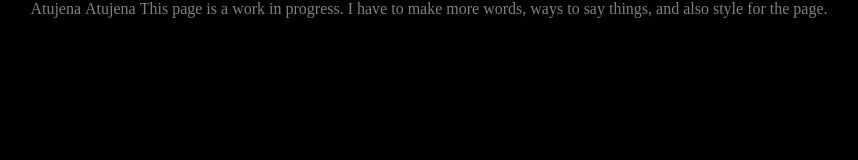
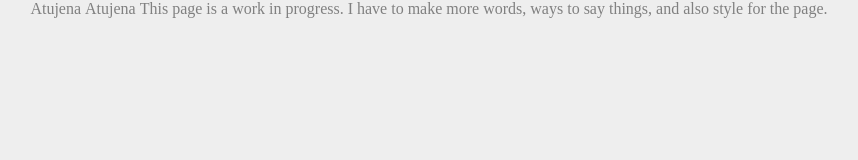
Before and after one commit to Kyllingene/atujena, a plain HTML site: page docs/index.html in a window 1280 px wide. Shown: the whole page, without its empty margins (211-1069 px from the left). Drawn offline with Linux system fonts and the light colour scheme.

Commit message:
Update styles.css

```diff
--- a/docs/styles.css
+++ b/docs/styles.css
@@ -2,6 +2,6 @@
   all: initial;
   text-align: center;
 
-  background-color: #010101;
+  background-color: #eeeeee;
   color: grey;
 }
```
